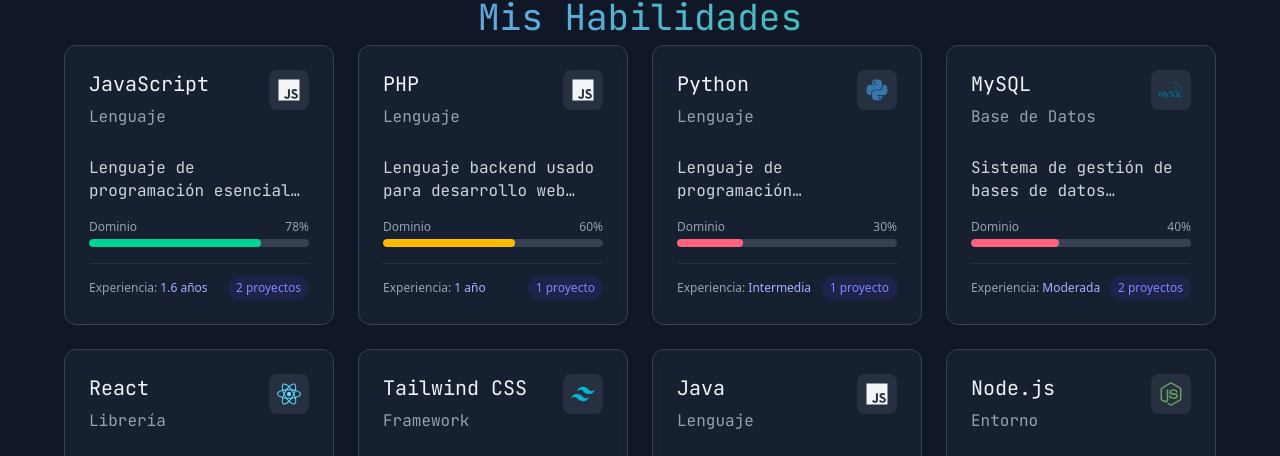
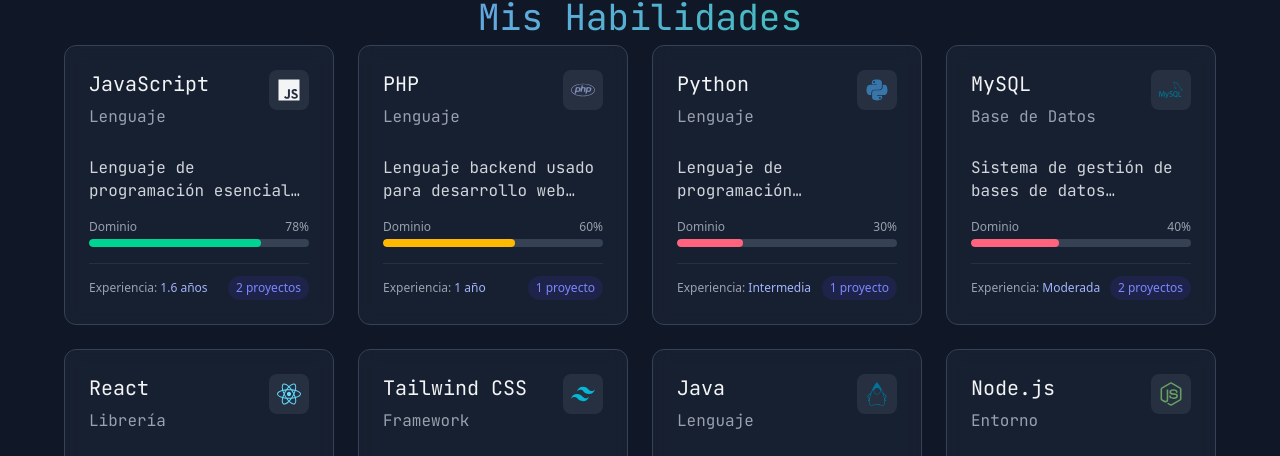
Before and after one commit to JuniorArias02/juniorArias04, a React (Vite) app: page /habilidades in a window 1280 px wide. Shown: the part 120-576 px from the top of the page. Built offline with nearby package versions, Linux system fonts and the light colour scheme; no server answers.

Commit message:
fix:correcion de iconos

```diff
--- a/src/page/habilidades/Habilidades.jsx
+++ b/src/page/habilidades/Habilidades.jsx
@@ -10,7 +10,8 @@
 	FaPython,
 	FaDatabase,
 	FaGithub,
-	FaStripeS
+	FaStripeS,
+	FaPhp
 } from "react-icons/fa";
 import {
 	SiTypescript,
@@ -20,7 +21,8 @@
 	SiExpress,
 	SiDocker,
 	SiMysql,
-	SiNpm
+	SiNpm,
+	SiOpenjdk
 } from "react-icons/si";
 
 const Habilidades = () => {
@@ -35,11 +37,13 @@
 			typescript: <SiTypescript size={iconSize} className="text-[#3178C6]" />,
 			html: <FaHtml5 size={iconSize} className="text-[#E34F26]" />,
 			css: <FaCss3Alt size={iconSize} className="text-[#1572B6]" />,
+			php: <FaPhp size={iconSize} className="text-[#8892BF]" />,
 			tailwind: <SiTailwindcss size={iconSize} className="text-[#06B6D4]" />,
 			nextjs: <SiNextdotjs size={iconSize} className="text-white" />,
 			git: <FaGitAlt size={iconSize} className="text-[#F05032]" />,
 			github: <FaGithub size={iconSize} className="text-white" />,
 			python: <FaPython size={iconSize} className="text-[#3776AB]" />,
+			java: <SiOpenjdk size={iconSize} className="text-[#007396]" />,
 			mongodb: <SiMongodb size={iconSize} className="text-[#47A248]" />,
 			express: <SiExpress size={iconSize} className="text-white" />,
 			docker: <SiDocker size={iconSize} className="text-[#2496ED]" />,
```
